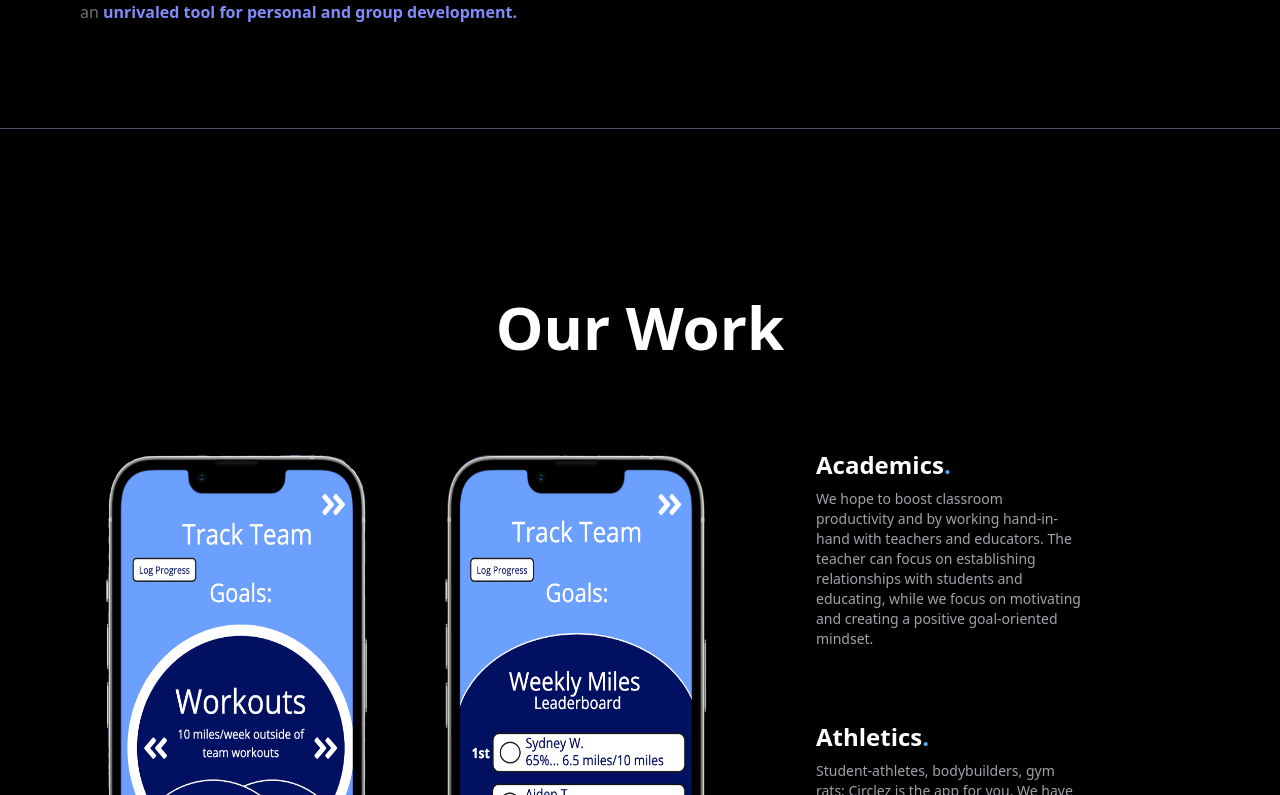
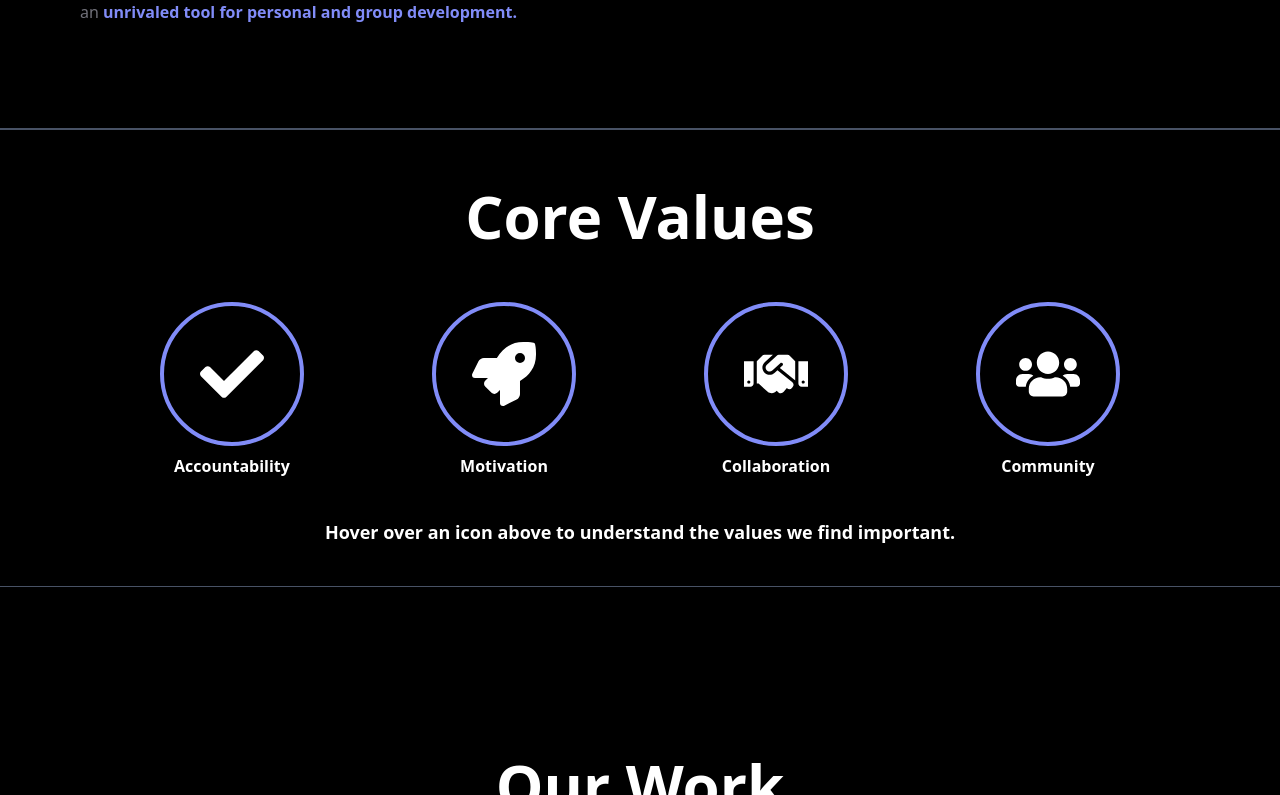
Before and after one commit to kharvey19/circlez-landing, a React (Create React App) app: page / in a window 1280 px wide. Shown: the part 1285-2080 px from the top of the page. Built offline with nearby package versions, Linux system fonts and the light colour scheme; a web font is replaced by a local one.

Commit message:
Complete Core Values Section + Added Picture and Description for Chris

```diff
--- a/package.json
+++ b/package.json
@@ -17,6 +17,7 @@
     "nodemailer": "^6.9.3",
     "react": "^18.2.0",
     "react-dom": "^18.2.0",
+    "react-icons": "^5.0.1",
     "react-responsive": "^9.0.2",
     "react-router-dom": "^6.14.0",
     "react-scripts": "5.0.1",
--- a/src/App.js
+++ b/src/App.js
@@ -8,6 +8,7 @@ import Contact from './components/Contact';
 import Blog from './components/Blog';
 import logo from './static/logo.png';
 import burger from './static/burg.png';
+import CoreValues from './components/CoreValues';
 
 function App() {
   const [showMenu, setShowMenu] = useState(false);
@@ -293,6 +294,9 @@ function App() {
         <Element name="about" className="section">
           <About />
         </Element>
+        <Element name="corevalues" className="section">
+          <CoreValues />
+        </Element>
         <Element name="work" className="section">
           <Work />
         </Element>
--- /dev/null
+++ b/src/components/CoreValues.js
@@ -0,0 +1,64 @@
+
+import { FaHandshake, FaCheck, FaRocket, FaUsers } from "react-icons/fa";
+import { IconContext } from "react-icons";
+import { Typography } from "@mui/material";
+
+
+import React, { useState } from 'react';
+
+const CoreValues = () => {
+
+    const defaultSentence = "Hover over an icon above to understand the values we find important."
+    const [sentence, setSentence] = useState(defaultSentence);
+
+    return (
+        <div>
+            <div className="bg-black">
+                <div>
+                    <div className="md: b bt p-40 pt-10 pb-10">
+                        <div className="flex-col items-center mb-4">
+                            <h1 className="text-5xl md:text-6xl text-center md:py-4 lg:col-span-4 lg:inter font-bold text-white" >Core Values</h1>
+                        </div>
+                        <div className="flex grid-cols-4 justify-between md:mt-10">
+                            <div className="flex flex-col items-center"
+                                onMouseEnter={() => setSentence('Stay on top of your goals with positive peer support.')}
+                                onMouseLeave={() => setSentence(defaultSentence)}>
+                                <div className="flex justify-center items-center rounded-full h-36 w-36 border-4 border-solid border-indigo-400 mb-2">
+                                    <FaCheck className="text-white" fontSize="4rem"/>
+                                </div>
+                                <h2 className="text-5l md:text-6l text-center font-bold text-white">Accountability</h2>
+                            </div>
+                            <div className="flex flex-col items-center"
+                                onMouseEnter={() => setSentence('Challenge your friends to achieve their fullest potential.')}
+                                onMouseLeave={() => setSentence(defaultSentence)}>
+                                <div className="flex justify-center items-center rounded-full h-36 w-36 border-4 border-solid border-indigo-400 mb-2">
+                                    <FaRocket className="text-white" fontSize="4rem"/>
+                                </div>
+                                <h2 className="text-5l md:text-6l text-center font-bold text-white">Motivation</h2>
+                            </div>
+                            <div className="flex flex-col items-center"
+                                onMouseEnter={() => setSentence("Share and track progress to gain insights from your circle's members")}
+                                onMouseLeave={() => setSentence(defaultSentence)}>
+                                <div className="flex justify-center items-center rounded-full h-36 w-36 border-4 border-solid border-indigo-400 mb-2">
+                                    <FaHandshake className="text-white" fontSize="4rem"/>
+                                </div>
+                                <h2 className="text-5l md:text-6l text-center font-bold text-white">Collaboration</h2>
+                            </div>
+                            <div className="flex flex-col items-center"
+                                onMouseEnter={() => setSentence('Build lifelong connections with your friends through shared successes.')}
+                                onMouseLeave={() => setSentence(defaultSentence)}>
+                                <div className="flex justify-center items-center rounded-full h-36 w-36 border-4 border-solid border-indigo-400 mb-2">
+                                    <FaUsers className="text-white" fontSize="4rem"/>
+                                </div>
+                                <h2 className="text-5l md:text-6l text-center font-bold text-white">Community</h2>
+                            </div>
+                        </div>
+                        <h1 className="text-white text-center pt-10 md: text-lg font-bold">{sentence}</h1>
+                    </div>
+                </div>
+            </div>
+        </div>
+    );
+};
+
+export default CoreValues;
--- a/src/components/Form.js
+++ b/src/components/Form.js
@@ -50,7 +50,7 @@ const Form = (props) => {
   return (
     <>
     <div>
-    <h1 className='text-xl md:inter font-bold '> Get Premium!</h1>
+    <h1 className='text-xl md:inter font-bold '> Sign Up Below!</h1>
     <form method='POST'>
         <div className='grid grid-cols-2'>
         <input
--- a/src/components/Team.js
+++ b/src/components/Team.js
@@ -3,14 +3,15 @@ import NavBar from './NavBar';
 import Aiden from '../static/IMG_2728.jpg';
 import Sydney from '../static/IMG_4016.jpg';
 import Joseph from '../static/Joseph.png';
+import Chris from '../static/chris_picture.jpg'
 
 const Team = () => {
   return (
     <div className="text-white min-h-screen bg-black b">
       {/* <NavBar /> */}
-      <div className="container mx-auto md:py-16 bg-black">
-        <h1 className="text-5xl md:text-6xl mb-24 text-center md:inter font-bold bg-black pt-24">Our Team</h1>
-        <div className="grid grid-cols-1 sm:grid-cols-2 gap-12 justify-center bg-black mb-32">
+      <div className="container flex-col justify-center mx-auto md:py-6 bg-black">
+        <h1 className="text-5xl md:text-6xl mb-12 text-center md:inter font-bold bg-black pt-12">Our Team</h1>
+        <div className="grid grid-cols-1 sm:grid-cols-2 gap-12 justify-center bg-black mb-10">
           <div className="bg-zinc-900 rounded-3xl p-8 b flex flex-col items-center justify-center shadow-lg shadow-black ml-14 mr-14 md:ml-0 md:mr-0">
               <img src={Sydney} alt="Sydney" className="rounded-lg mt-10 mb-10 w-2/3" />
               <p className="font-bold text-xl mb-4 text-whit bg-zinc-900 md:inter">Sydney Wiredu - Co-Founder</p>
@@ -34,7 +35,23 @@ const Team = () => {
                 Joseph is a sophomore at Harvard College concentrating in Computer Science and Statistics. He is driven by interests in several technical areas, including machine learning, data science, and the current and future use of quantum computation to bolster enhancements to these fields. More importantly, he is keen on harnessing technology to foster real-world impact, visionary outcomes, and concentric circles of community, which he is proud to do as part of the Circlez team. In his free time, Joseph enjoys playing the saxophone, listening to bass-boosted remixes, following the NFL, and discovering new cuisines and dishes with his friends.
               </p>
           </div>
+          <div className="bg-zinc-900 rounded-3xl p-8 flex flex-col items-center justify-center shadow-lg shadow-black ml-14 mr-14 md:ml-0 md:mr-0">
+              <img src={Chris} alt="Joseph" className="rounded-lg mt-10 mb-10 w-2/3" />
+              <p className="font-bold text-xl mb-4 text-white bg-zinc-900 md:inter">Christopher Ferreira - Software Engineer</p>
+              <p className="text-sm text-white bg-zinc-900 md:inter">
+                Chris is a sophomore at Harvard College concentrating in Statistics with a secondary in Computer Science.
+                He is passionate about using tech as a wide net as many people as possible. To him, Circlez fulfills that mission
+                by providing a platform where people can not only improve themselves but also help others do the same. In his free time,
+                Chris enjoys cooking, listening to music, and going on long walks.
+              </p>
           </div>
+        </div>
+        <h1 className="text-3xl mb-6 font-bold text-gray-300 text-center md:inter">Founders' Story</h1>
+        <p className="text-md text-white text-center md:inter text-zinc-500 m-10 mt-0 md:mr-0">
+            Sydney and Aiden have been best friends since early middle school. From being tennis teammates, to graduating
+            top of their class, to getting admissions to all Ivy League schools and West Point,
+            they decided to build a product that reflected the <span className="text-indigo-400 font-bold">accountability and motivation</span> they had with one another.
+            </p>
       </div>
     </div>
   );
```
Also changed, not shown: src/static/chris_picture.jpg (added), 1 other file (tests, documents, lock files or other folders). Lines whose indentation alone changed are shown as unchanged.
